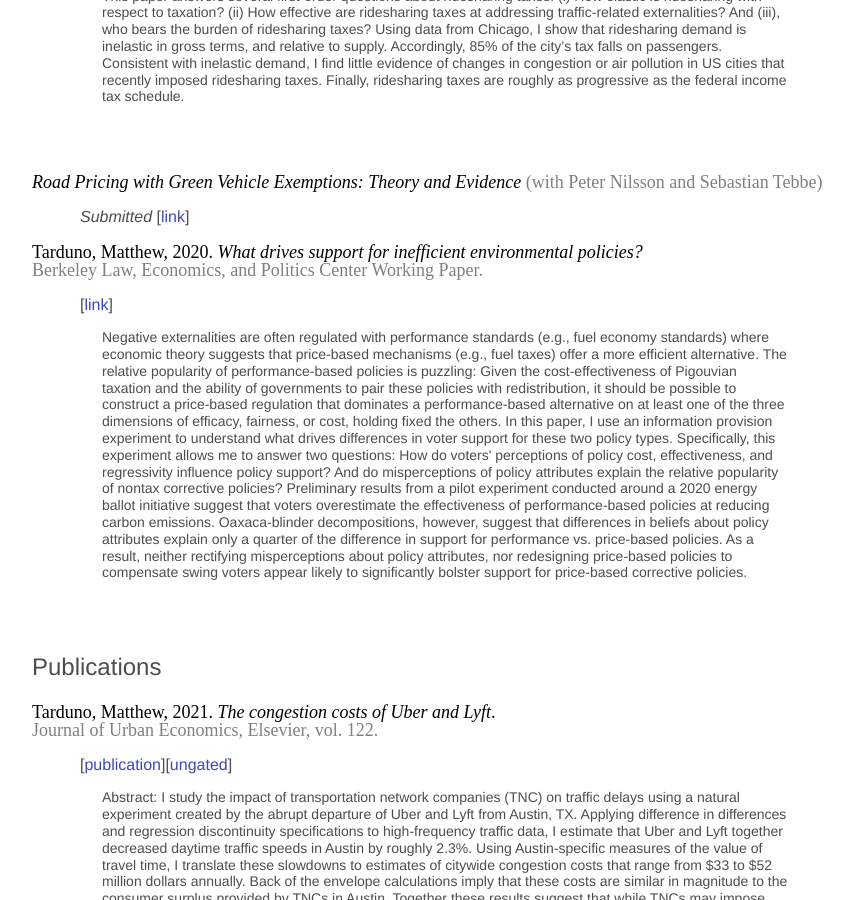
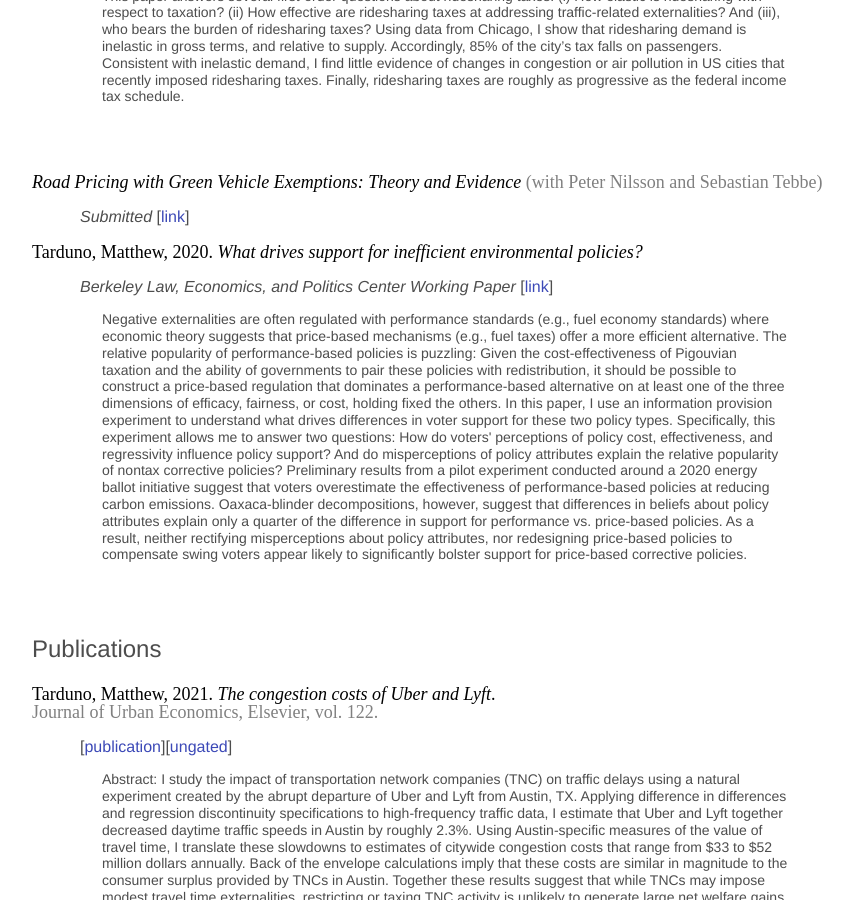
Before and after one commit to Matt-Tarduno/Matt-Tarduno.github.io, a Jekyll site: the page built from research/index.html, in a window 1280 px wide and 900 px high, scrolled down 546 px. Shown: the whole window, without its empty margins (160-1013 px from the left). Built offline with Jekyll 4.4.1, drawn with Linux system fonts in a browser that asks for light colours.

Commit message:
Update index.html

```diff
--- a/research/index.html
+++ b/research/index.html
@@ -46,8 +46,8 @@ tolling microdata from California, I estimate a model of driving demand that yie
 	</style>
 
 
-	<p style="font-size:18px; font-family: TimesNewRoman; color: black" > Tarduno, Matthew, 2020. <em>What drives support for inefficient environmental policies?</em> <br><span style="color: #808080">Berkeley Law, Economics, and Politics Center Working Paper.</span>
-	<p style="margin-left:3em">[<a href="https://matt-tarduno.github.io/nevada/" target="_blank">link</a>]
+	<p style="font-size:18px; font-family: TimesNewRoman; color: black" > Tarduno, Matthew, 2020. <em>What drives support for inefficient environmental policies?</em> <br>
+	<p style="margin-left:3em"><em>Berkeley Law, Economics, and Politics Center Working Paper</em> [<a href="https://matt-tarduno.github.io/nevada/" target="_blank">link</a>]
 	<p style="font-size:14px; margin-left:5em; margin-right:10em; line-height: 1.2"> Negative externalities are often regulated with performance standards (e.g., fuel economy standards) where economic theory suggests that price-based mechanisms (e.g., fuel taxes) offer a more efficient alternative. The relative popularity of performance-based policies  is puzzling:
 	Given the cost-effectiveness of Pigouvian taxation and the ability of governments to pair these policies with redistribution, it should be possible to construct a price-based regulation that dominates a performance-based alternative on at least one of the three dimensions of efficacy, fairness, or cost, holding fixed the others.
 		In this paper, I use an information provision experiment to understand what drives differences in voter support for these two policy types. Specifically, this experiment allows me to answer two questions: How do voters' perceptions of policy cost, effectiveness, and regressivity influence policy support? And do misperceptions of policy attributes explain the relative popularity of nontax corrective policies? Preliminary results from a pilot experiment conducted around a 2020 energy ballot initiative suggest that voters overestimate the effectiveness of performance-based policies at reducing carbon emissions. Oaxaca-blinder decompositions, however, suggest that differences in beliefs about policy attributes explain only a quarter of the difference in support for performance vs. price-based policies. As a result, neither rectifying misperceptions about policy attributes, nor redesigning price-based policies to compensate swing voters appear likely to significantly bolster support for price-based corrective policies. 	</p>
```
